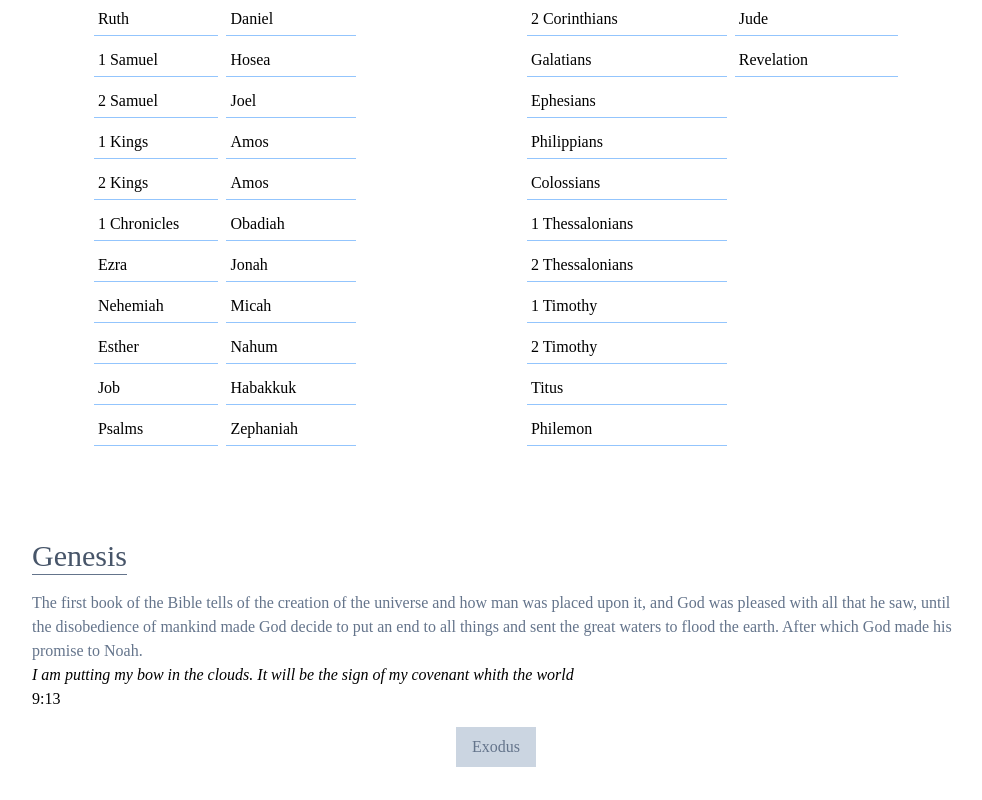
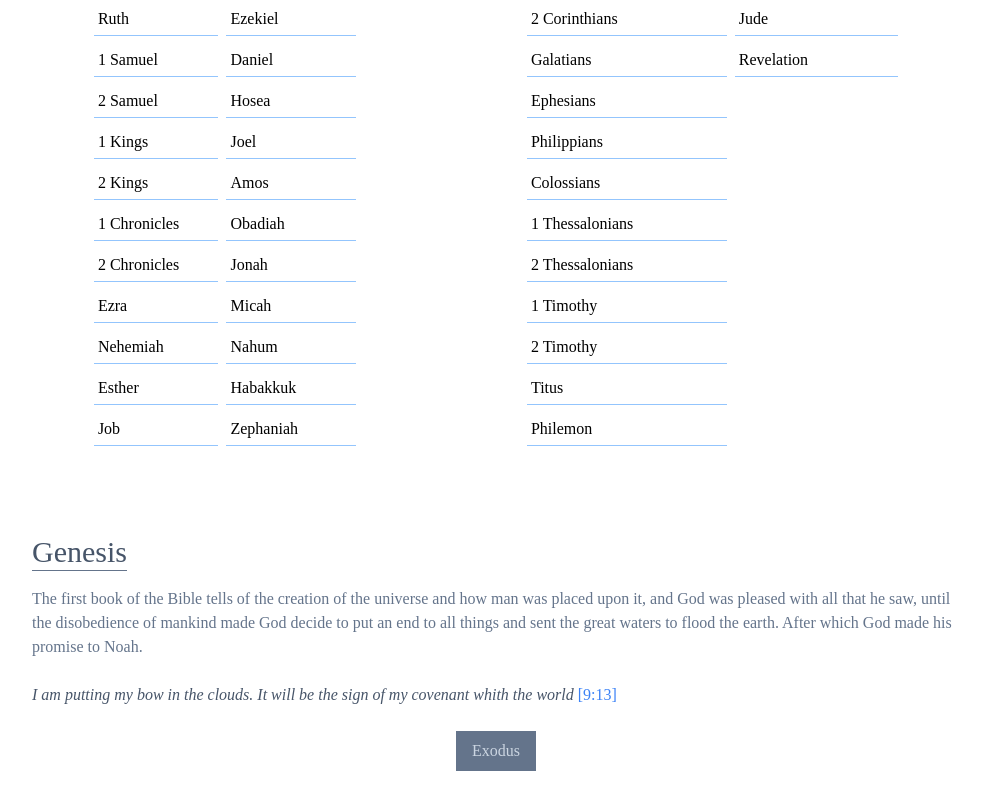
Before and after one commit to vamdigital/pocket-bible, a Next.js app: page / in a window 1280 px wide. Shown: the part 540-1340 px from the top of the page, without its empty margins (144-1126 px from the left). Built offline with nearby package versions, Linux system fonts and the light colour scheme; a web font is replaced by a local one.

Commit message:
feat(data-restructure): amended the data

```diff
--- a/components/Books/index.tsx
+++ b/components/Books/index.tsx
@@ -19,21 +19,23 @@ export const BibleBooks = ({ Books }: Props) => {
             <h2 className="text-3xl border-b border-slate-500 text-slate-600 mb-4">
               {bookName}
             </h2>
-            <p className="text-slate-500">{bookGist}</p>
-            {bookScripture.map(({ chapter, verse }) => {
-              return (
-                <React.Fragment key={verse}>
-                  <em>{verse}</em>
-                  <p>{chapter}</p>
-                </React.Fragment>
-              );
-            })}
+            <p className="text-slate-500 mb-4">{bookGist}</p>
+            <ul>
+              {bookScripture.map(({ chapter, verse }) => {
+                return (
+                  <li key={verse} className="flex flex-col mt-2">
+                    <div className="mb-2 text-slate-600"> <em> {verse}</em> <span className="text-blue-500 text-md ">[{chapter}] </span> </div>
+                  </li>
+                );
+              })}
 
+
+            </ul>
             <div className="flex justify-evenly mt-4 mb-4 items-center w-full">
               {index !== 0 && (
                 <a
                   href={`#${id - 1}`}
-                  className="px-4 py-2 bg-slate-300 text-slate-500 hover:bg-slate-500 hover:text-slate-300 transition-all delay-75"
+                  className="px-4 py-2 bg-slate-500 text-slate-300 hover:bg-slate-300 hover:text-slate-500 transition-all delay-75"
                 >
                   {Books[id - 2]?.bookName}
                 </a>
@@ -41,7 +43,7 @@ export const BibleBooks = ({ Books }: Props) => {
               {index >= 0 && lastIdx !== index && (
                 <a
                   href={`#${id + 1}`}
-                  className="px-4 py-2 bg-slate-300 text-slate-500 hover:bg-slate-500 hover:text-slate-300 transition-all delay-75"
+                  className="px-4 py-2 bg-slate-500 text-slate-300 hover:bg-slate-300 hover:text-slate-500 transition-all delay-75"
                 >
                   {Books[id]?.bookName}
                 </a>
--- a/data/index.ts
+++ b/data/index.ts
@@ -202,6 +202,18 @@ export const Books: Book[] = [
   },
   {
     id: 14,
+    bookName: "2 Chronicles",
+    testament: "Old",
+    bookGist: "Starting with the account of the rule of King Solomon to his successor - his son - and to the history of the southern Kingdom of Judah until the fall of Jerusalem.",
+    bookScripture: [
+      {
+        chapter: "7:14",
+        verse: "..if they pray to me and repent and turn away from the evil they have been doing, then I will hear them in heaven, forgive their sins, and make their land prosperous again"
+      }
+    ]
+  },
+  {
+    id: 15,
     bookName: "Ezra",
     testament: "Old",
     bookGist:
@@ -215,7 +227,7 @@ export const Books: Book[] = [
     ],
   },
   {
-    id: 15,
+    id: 16,
     bookName: "Nehemiah",
     testament: "Old",
     bookGist:
@@ -229,7 +241,7 @@ export const Books: Book[] = [
     ],
   },
   {
-    id: 16,
+    id: 17,
     bookName: "Esther",
     testament: "Old",
     bookGist:
@@ -243,7 +255,7 @@ export const Books: Book[] = [
     ],
   },
   {
-    id: 17,
+    id: 18,
     bookName: "Job",
     testament: "Old",
     bookGist:
@@ -257,7 +269,7 @@ export const Books: Book[] = [
     ],
   },
   {
-    id: 18,
+    id: 19,
     bookName: "Psalms",
     testament: "Old",
     bookGist:
@@ -280,7 +292,7 @@ export const Books: Book[] = [
     ],
   },
   {
-    id: 19,
+    id: 20,
     bookName: "Proverbs",
     testament: "Old",
     bookGist:
@@ -294,7 +306,7 @@ export const Books: Book[] = [
     ],
   },
   {
-    id: 20,
+    id: 21,
     bookName: "Ecclesiastes",
     testament: "Old",
     bookGist:
@@ -313,7 +325,7 @@ export const Books: Book[] = [
     ],
   },
   {
-    id: 21,
+    id: 22,
     bookName: "Song of Songs",
     testament: "Old",
     bookGist:
@@ -331,7 +343,7 @@ export const Books: Book[] = [
     ],
   },
   {
-    id: 22,
+    id: 23,
     bookName: "Isaiah",
     testament: "Old",
     bookGist:
@@ -345,7 +357,7 @@ export const Books: Book[] = [
     ],
   },
   {
-    id: 23,
+    id: 24,
     bookName: "Jeremiah",
     testament: "Old",
     bookGist:
@@ -364,7 +376,7 @@ export const Books: Book[] = [
     ],
   },
   {
-    id: 24,
+    id: 25,
     bookName: "Lamentations",
     testament: "Old",
     bookGist:
@@ -383,7 +395,7 @@ export const Books: Book[] = [
     ],
   },
   {
-    id: 25,
+    id: 26,
     bookName: "Ezekiel",
     testament: "Old",
     bookGist:
@@ -402,7 +414,7 @@ export const Books: Book[] = [
     ],
   },
   {
-    id: 26,
+    id: 27,
     bookName: "Daniel",
     testament: "Old",
     bookGist:
@@ -416,7 +428,7 @@ export const Books: Book[] = [
     ],
   },
   {
-    id: 27,
+    id: 28,
     bookName: "Hosea",
     testament: "Old",
     bookGist:
@@ -430,7 +442,7 @@ export const Books: Book[] = [
     ],
   },
   {
-    id: 28,
+    id: 29,
     bookName: "Joel",
     testament: "Old",
     bookGist:
@@ -440,20 +452,6 @@ export const Books: Book[] = [
         chapter: "2:13",
         verse:
           "...Come back to the Lord your God. He is kind and full of mercy; he is patient and keeps his promise; he is always ready to forgive and not punish",
-      },
-    ],
-  },
-  {
-    id: 29,
-    bookName: "Amos",
-    testament: "Old",
-    bookGist:
-      "The book of Amos deals with a time of great prosperity, notable religious piety and apparent security. But the prophet saw that this was limited to the wealthy and that it fed on injustice and oppression of the poor. Amos preached with great passion and courage that God would punish the nation if it did not turn from their idolatry and oppresion.",
-    bookScripture: [
-      {
-        chapter: "5:14",
-        verse:
-          "Make it your aim to do what is right, not what is evil, so that you may live. Then the Lord God Almighty really will be with you, as you claim he is.",
       },
     ],
   },
```
